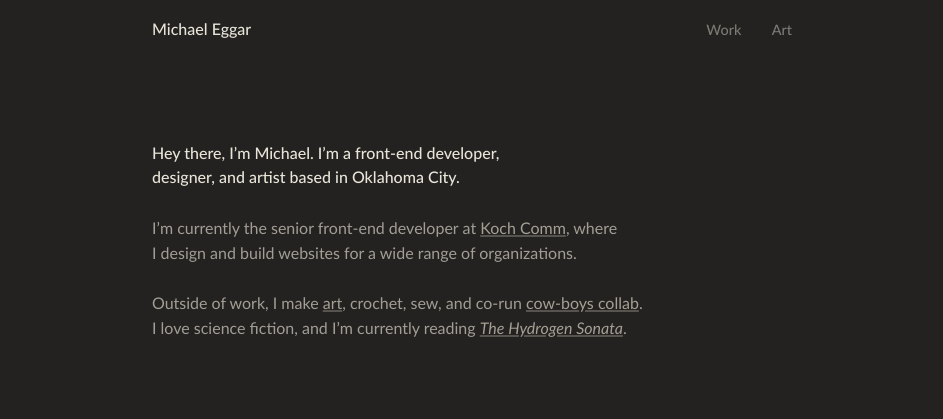
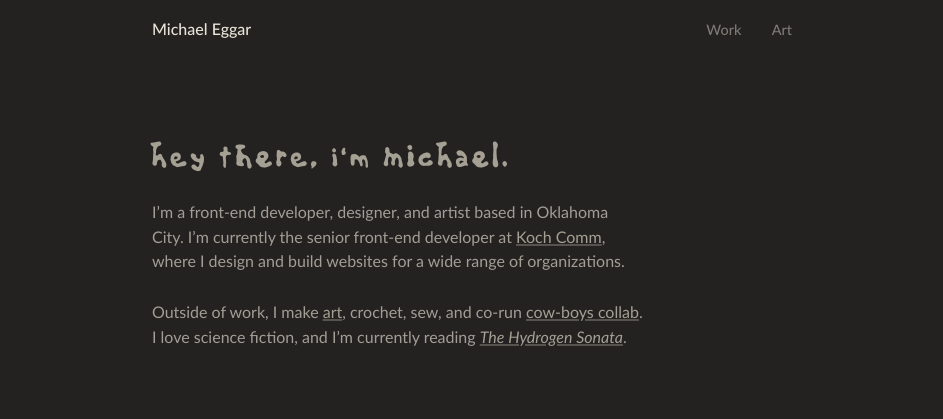
Before and after one commit to michaeleggar/michael-website, an Eleventy site: page src/index.html in a window 1280 px wide. Shown: the top 419 px of the page, without its empty margins (162-1105 px from the left). Built offline with nearby package versions, Linux system fonts and the light colour scheme; Eleventy itself is replaced by a stand-in of ours; files that its build step writes are made by us from their sources.

Commit message:
Add Oddball font

```diff
--- a/assets/css/styles.css
+++ b/assets/css/styles.css
@@ -1,3 +1,11 @@
+@font-face {
+  font-family: "Oddball";
+  src: url("/assets/fonts/Oddball.woff2") format("woff2");
+  font-style: normal;
+  font-weight: 400;
+  font-display: swap;
+}
+
 @font-face {
   font-family: "Lato";
   src: url("/assets/fonts/LatoLatin-Hairline.woff2") format("woff2");
@@ -169,6 +177,7 @@
   --font-body: "Lato", sans-serif;
   --font-display: var(--font-body);
   --font-meta: var(--font-body);
+  --font-oddball: "Oddball", var(--font-body);
   --type-meta: 0.8125rem;
   --type-ui: 0.9rem;
   --type-xs: 0.875rem;
@@ -453,6 +462,21 @@ h3 {
   margin-block-end: 0.7rem;
   font-size: var(--type-md);
   line-height: var(--line-title);
+}
+
+/* Opt-in revival of the site's original Oddball h1 treatment. */
+.heading-oddball[class] {
+  --font-display: var(--font-oddball);
+  --portfolio-heading-font: var(--font-oddball);
+  margin-block-end: 0.5rem;
+  color: var(--primary);
+  font-family: var(--font-oddball);
+  font-feature-settings: "calt" 1;
+  font-size: 1.4rem;
+  font-weight: 400;
+  letter-spacing: 0.3rem;
+  line-height: 1.5;
+  text-transform: lowercase;
 }
 
 p {
--- a/src/index.html
+++ b/src/index.html
@@ -17,20 +17,19 @@
 
     <main id="main-content" class="portfolio-main portfolio-home">
       <section class="portfolio-intro" aria-labelledby="portfolio-intro-title">
-        <h1 id="portfolio-intro-title">
-          Hey there, I’m Michael. I’m a front-end developer, designer, and
-          artist based in Oklahoma City.
+        <h1 id="portfolio-intro-title" class="heading-oddball">
+          Hey there, I’m Michael.
         </h1>
         <p>
-          I’m currently the senior front-end developer at
+          I’m a front-end developer, designer, and artist based in Oklahoma
+          City. I’m currently the senior front-end developer at
           <a href="https://www.kochcomm.com">Koch Comm</a>, where I&nbsp;design
           and build websites for a wide range of organizations.
         </p>
         <p>
           Outside of work, I make <a href="/art/">art</a>, crochet, sew, and
-          co-run
-          <a href="https://cow-boys-collab.com">cow-boys collab</a>. I&nbsp;love
-          science fiction, and I’m currently reading
+          co-run <a href="https://cow-boys-collab.com">cow-boys collab</a>.
+          I&nbsp;love science fiction, and I’m currently reading
           <a
             href="https://www.goodreads.com/en/book/show/13497991-the-hydrogen-sonata"
             target="_blank"
@@ -50,19 +49,13 @@
         </div>
 
         <div class="portfolio-selected-work-grid">
-          {% for project in portfolioProjects %}
-            {% if loop.index <= 2 %}
-              {{ projectCard(project, 3, false, false) }}
-            {% endif %}
-          {% endfor %}
+          {% for project in portfolioProjects %} {% if loop.index <= 2 %} {{
+          projectCard(project, 3, false, false) }} {% endif %} {% endfor %}
         </div>
       </section>
-
     </main>
 
-    <footer class="site-footer">
-      {% include "footer.html" %}
-    </footer>
+    <footer class="site-footer">{% include "footer.html" %}</footer>
     <script src="/assets/scripts/utilities.js"></script>
   </body>
 </html>
```
Also changed, not shown: src/work/index.html (+1 -1 lines), assets/fonts/Oddball.woff2 (added).
